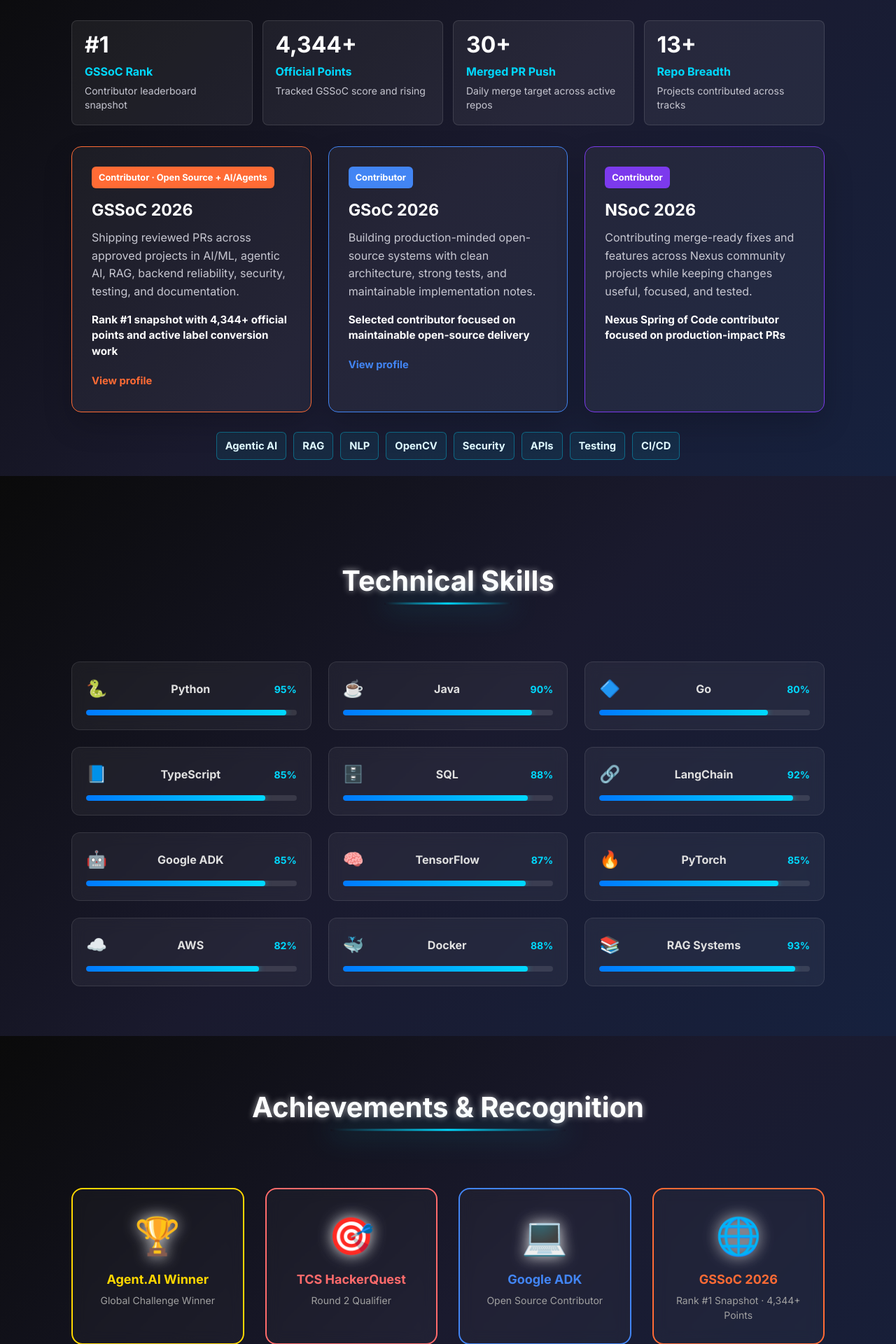
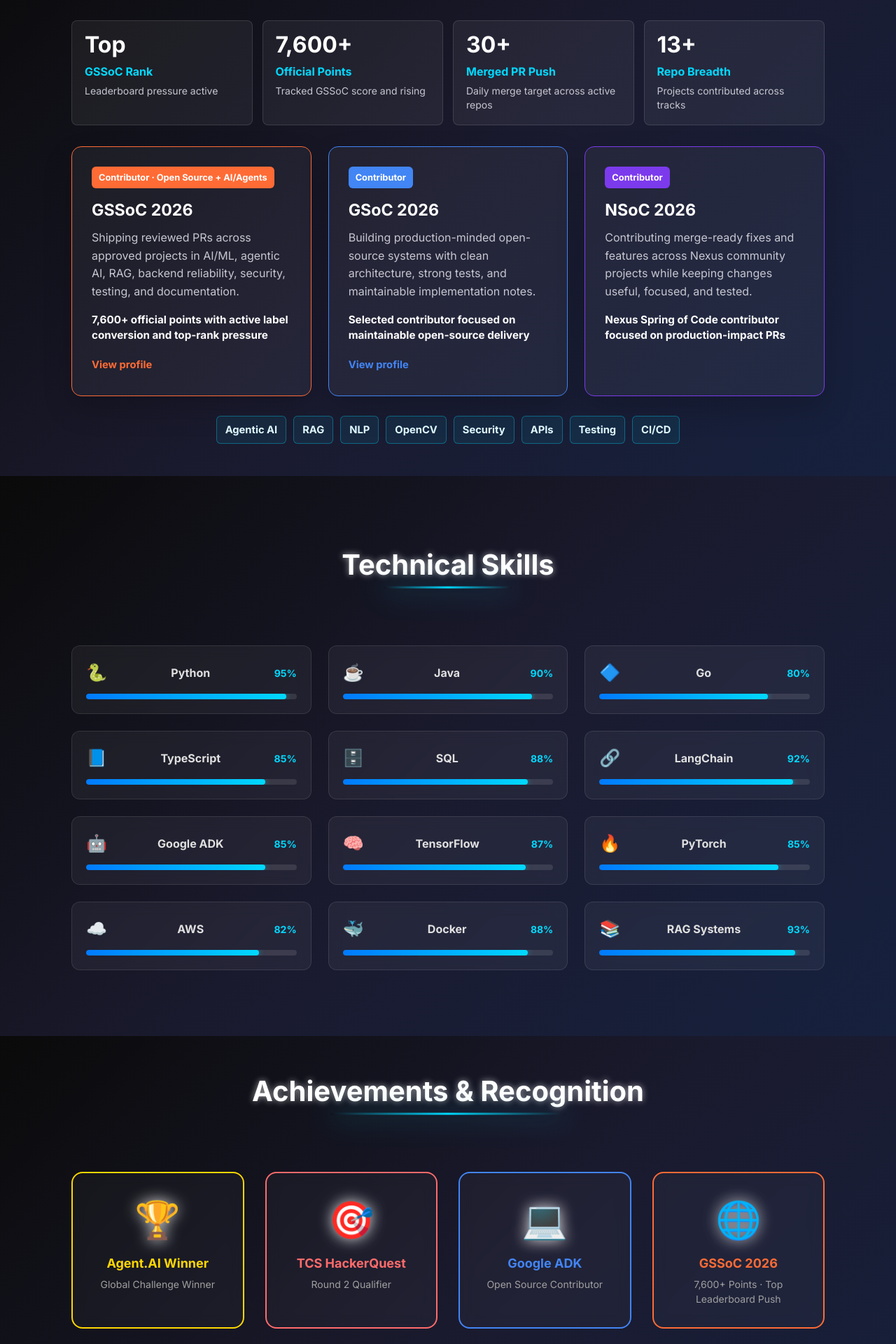
Before and after one commit to saurabhhhcodes/saurabhhhcodes, a React (Create React App) app in the folder portfolio-website/: page / in a window 1280 px wide. Shown: the part 1720-3640 px from the top of the page at 70% size. Built offline with nearby package versions, Linux system fonts and the light colour scheme.

Commit message:
docs: refresh open source profile highlights

```diff
--- a/portfolio-website/src/components/AchievementBadges.tsx
+++ b/portfolio-website/src/components/AchievementBadges.tsx
@@ -33,7 +33,7 @@ const achievements: Achievement[] = [
     {
         title: 'GSSoC 2026',
         icon: '🌐',
-        description: 'Rank #1 Snapshot · 4,344+ Points',
+        description: '7,600+ Points · Top Leaderboard Push',
         link: 'https://gssoc.girlscript.org/profile/6a73d848-056f-4043-a79b-83dfc87113ac',
         color: '#FF6B35',
     },
--- a/portfolio-website/src/components/OpenSourcePrograms.tsx
+++ b/portfolio-website/src/components/OpenSourcePrograms.tsx
@@ -20,12 +20,12 @@ interface ProgramStat {
 const programStats: ProgramStat[] = [
     {
         label: 'GSSoC Rank',
-        value: '#1',
-        detail: 'Contributor leaderboard snapshot',
+        value: 'Top',
+        detail: 'Leaderboard pressure active',
     },
     {
         label: 'Official Points',
-        value: '4,344+',
+        value: '7,600+',
         detail: 'Tracked GSSoC score and rising',
     },
     {
@@ -45,7 +45,7 @@ const programs: Program[] = [
         name: 'GSSoC 2026',
         role: 'Contributor · Open Source + AI/Agents',
         detail: 'Shipping reviewed PRs across approved projects in AI/ML, agentic AI, RAG, backend reliability, security, testing, and documentation.',
-        metric: 'Rank #1 snapshot with 4,344+ official points and active label conversion work',
+        metric: '7,600+ official points with active label conversion and top-rank pressure',
         link: 'https://gssoc.girlscript.org/profile/6a73d848-056f-4043-a79b-83dfc87113ac',
         accent: '#FF6B35',
     },
--- a/portfolio-website/src/data/profile.json
+++ b/portfolio-website/src/data/profile.json
@@ -1,6 +1,6 @@
 {
   "name": "Saurabh Kumar Bajpai",
-  "bio": "Agent.AI Challenge Winner | AI Agents  & Automation | B.Tech Biotechnology | Building Autonomous Systems & RAG | Open Source Contributor \ud83d\ude80 | Lucknow, India",
+  "bio": "Agent.AI Challenge Winner | GSSoC 2026 7600+ pts | GSoC & NSoC Contributor | AI Agents & Automation | Building Autonomous Systems & RAG | Lucknow, India",
   "avatar_url": "https://avatars.githubusercontent.com/u/157192462?v=4",
   "location": "Gurugram, Haryana, India",
   "public_repos": 93,
```
Also changed, not shown: 1 other file (tests, documents, lock files or other folders).
